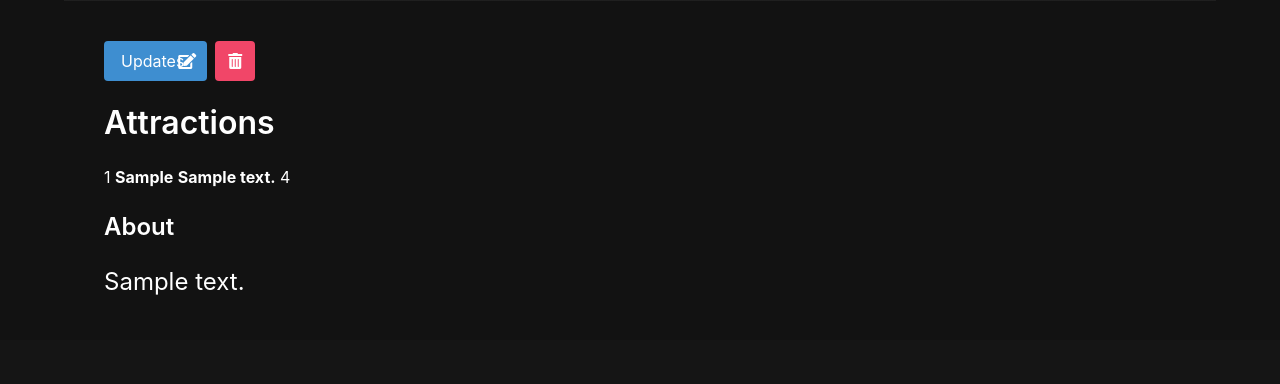
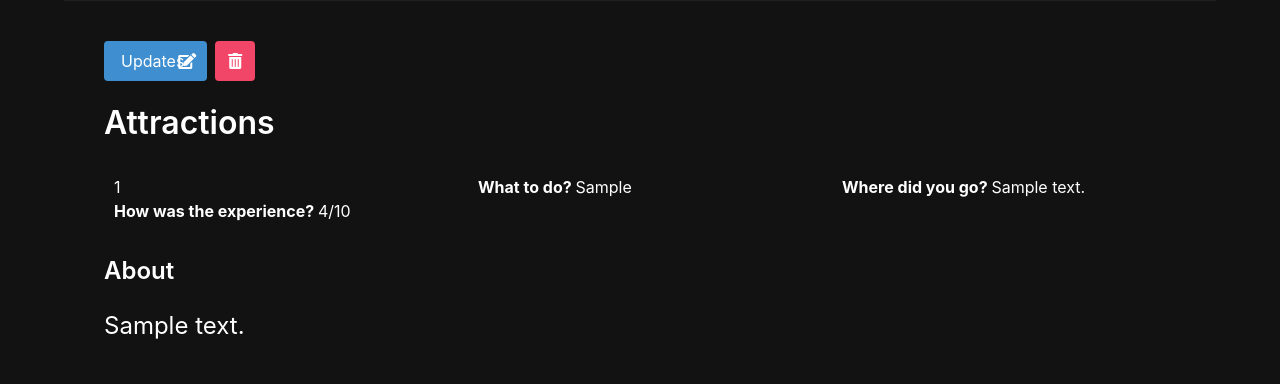
Before and after one commit to Tiranoe/adventureTime, a Django app: page /posts/1/ in a window 1280 px wide. Shown: the part 551-935 px from the top of the page. Before the commit the page ends 846 px from the top, so only its background shows below. Run offline with Django 4.2, Linux system fonts and the light colour scheme; tables that the repository leaves empty hold one stand-in row (values such as "Sample post"); grey boxes marked "Sample" are stand-in pictures.

Commit message:
add attraction data to ensure that it displays correctly

```diff
--- a/main_app/static/styles/main.css
+++ b/main_app/static/styles/main.css
@@ -86,3 +86,22 @@ body {
 p {
     font-size: 24px
 }
+
+.detail__attractions {
+    width: 100%;
+    display: flex;
+    flex-direction: column;
+}
+
+.attraction {
+    width: 100%;
+    padding: 10px;
+    display: grid;
+    grid-template-columns: repeat(auto-fit, minmax(280px, 1fr));
+    border-radius: 5px;
+}
+
+.attraction:hover {
+    background-color: hsla(0, 0%, 100%, 0.1);
+    cursor: pointer;
+}
--- a/main_app/templates/post_detail.html
+++ b/main_app/templates/post_detail.html
@@ -35,9 +35,9 @@
     {% for attraction in post.attractions.all %}
         <div class="attraction">
             <span>{{forloop.counter}}</span>
-            <span><b>{{attraction.thingstodo}}</b></span>
-            <span><b>{{attraction.placestovisit}}</b></span>
-            <span>{{attraction.userrating}}</span>
+            <span><b>What to do? </b>{{attraction.thingstodo}}</span>
+            <span><b>Where did you go? </b>{{attraction.placestovisit}}</span>
+            <span><b>How was the experience? </b>{{attraction.userrating}}/10</span>
         </div>
     {% empty %}
         <article class="message">
```
